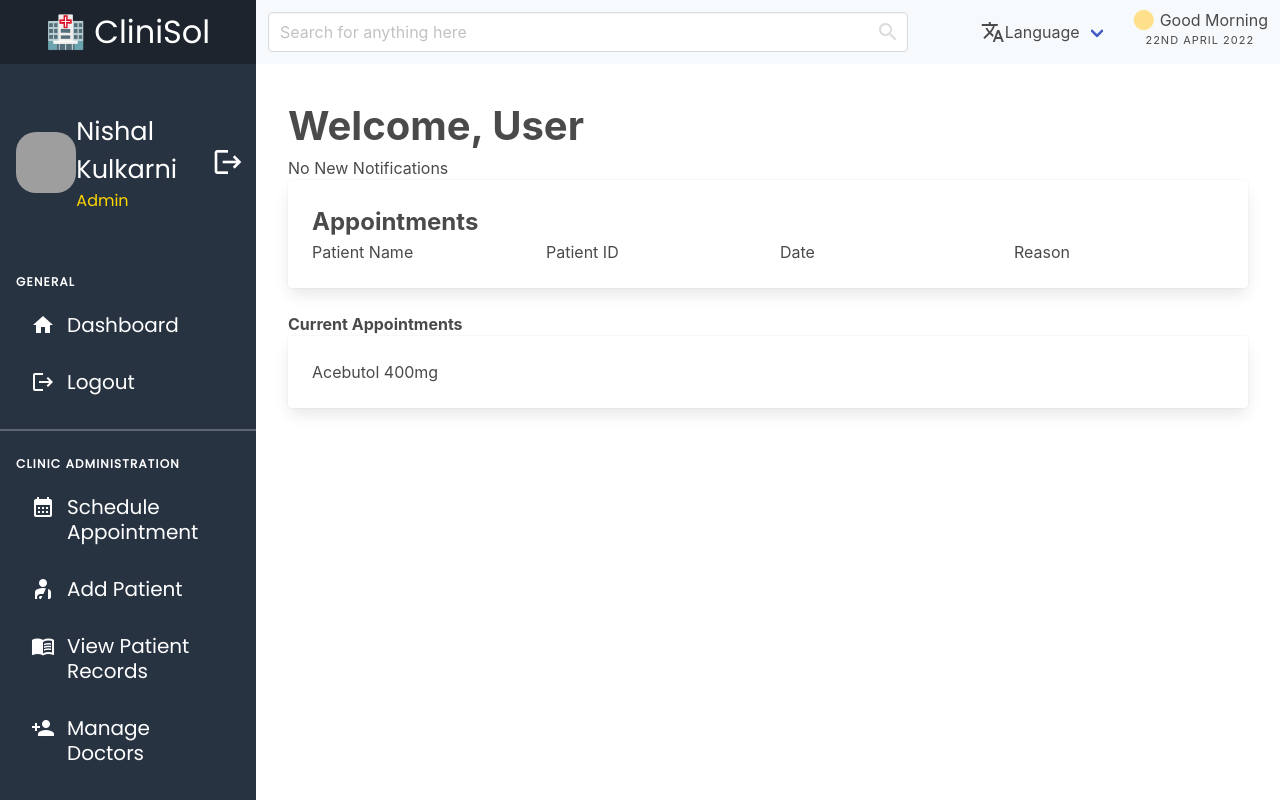
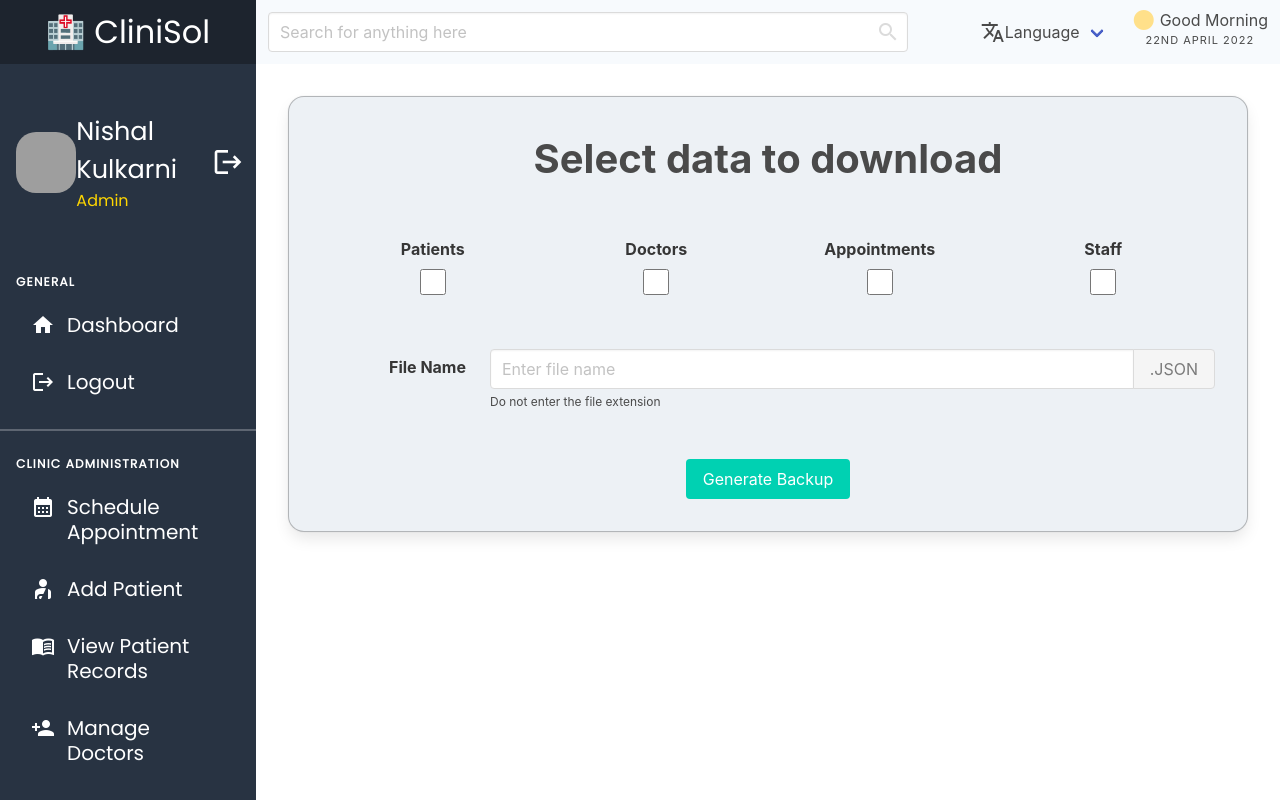
Before and after one commit to ajaytitus1386/CliniSol-Frontend, a Next.js app: page /backup/generateBackup in a window 1280 px wide. Built offline with nearby package versions, Linux system fonts and the light colour scheme; grey boxes are pictures that could not be loaded.

Commit message:
Backup: Add backup frontend and backend

```diff
--- a/pages/backup/generateBackup.tsx
+++ b/pages/backup/generateBackup.tsx
@@ -1,50 +1,230 @@
-import React from "react";
+import React, { useState } from "react";
+import { Doctor } from "../../types/doctor";
 
-const Patient = () => {
-  const userName = "User";
-  const notifications = "No New Notifications";
+const GenBackup = () => {
+  const getDoctorsFromDB = async () => {
+    const res = await fetch(
+      'http://home.navboi.tech/api/v1/doctor/all',
+      {
+        headers: {
+          'Authorization': 'Bearer eyJhbGciOiJIUzI1NiIsInR5cCI6IkpXVCJ9.eyJzdGFmZl9pZCI6MSwiaWF0IjoxNjUwNzA3MzI0LCJleHAiOjE2NTMyOTkzMjR9.HhpZL5Jp7Qi0JNQHXTPanOMA92gVc4HFSMoB8tTo7y4',
+          'Content-Type': 'application/json'
+        },
+        method: 'GET'
+      }
+    )
+
+    const data = await res.json();
+    data.sort((a: any, b: any) => a.id - b.id);
+
+    return data;
+  }
+
+  const getStaffFromDB = async () => {
+    const res = await fetch(
+      'http://home.navboi.tech/api/v1/staff/all',
+      {
+        headers: {
+          'Authorization': 'Bearer eyJhbGciOiJIUzI1NiIsInR5cCI6IkpXVCJ9.eyJzdGFmZl9pZCI6MSwiaWF0IjoxNjUwNzA3MzI0LCJleHAiOjE2NTMyOTkzMjR9.HhpZL5Jp7Qi0JNQHXTPanOMA92gVc4HFSMoB8tTo7y4',
+          'Content-Type': 'application/json'
+        },
+        method: 'GET'
+      }
+    )
+
+    const data = await res.json();
+    data.sort((a: any, b: any) => a.id - b.id);
+
+    return data;
+  }
+
+  const getPatientFromDB = async () => {
+    const res = await fetch(
+      'http://home.navboi.tech/api/v1/patient/all',
+      {
+        headers: {
+          'Authorization': 'Bearer eyJhbGciOiJIUzI1NiIsInR5cCI6IkpXVCJ9.eyJzdGFmZl9pZCI6MSwiaWF0IjoxNjUwNzA3MzI0LCJleHAiOjE2NTMyOTkzMjR9.HhpZL5Jp7Qi0JNQHXTPanOMA92gVc4HFSMoB8tTo7y4',
+          'Content-Type': 'application/json'
+        },
+        method: 'GET'
+      }
+    )
+
+    const data = await res.json();
+    data.sort((a: any, b: any) => a.id - b.id);
+
+    return data;
+  }
+
+  const getAppointmentFromDB = async () => {
+    const res = await fetch(
+      'http://home.navboi.tech/api/v1/appointment/all',
+      {
+        headers: {
+          'Authorization': 'Bearer eyJhbGciOiJIUzI1NiIsInR5cCI6IkpXVCJ9.eyJzdGFmZl9pZCI6MSwiaWF0IjoxNjUwNzA3MzI0LCJleHAiOjE2NTMyOTkzMjR9.HhpZL5Jp7Qi0JNQHXTPanOMA92gVc4HFSMoB8tTo7y4',
+          'Content-Type': 'application/json'
+        },
+        method: 'GET'
+      }
+    )
+
+    const data = await res.json();
+    data.sort((a: any, b: any) => a.id - b.id);
+
+    return data;
+  }
+
+
+  const getBackupFromDB = async (event: any) => {
+    event.preventDefault();
+
+    var save_data = [];
+    var filename = event.target.filename.value + ".json";
+    var download_data = await Promise.all([getPatientFromDB(), getDoctorsFromDB(), getAppointmentFromDB(), getStaffFromDB()]);
+
+    if(event.target.patients.checked) {
+      save_data.push(download_data[0]);
+    }
+
+    if(event.target.doctors.checked) {
+      save_data.push(download_data[1]);
+    }
+
+    if(event.target.appointments.checked) {
+      save_data.push(download_data[2]);
+    }
+
+    if(event.target.staff.checked){
+      save_data.push(download_data[3]);
+    }
+
+    var element = document.createElement('a');
+    element.setAttribute('href', 'data:application/json;charset=utf-8,' + encodeURIComponent(JSON.stringify(save_data)));
+    element.setAttribute('download', filename);
+
+    element.style.display = 'none';
+    document.body.appendChild(element);
+
+    element.click();
+
+    document.body.removeChild(element);
+
+    // event.target.reset();
+  }
 
   return (
-    <div className="container">
-      <h1 className="is-size-2 has-text-weight-bold is-grey-dark">
-        Welcome, {userName}
-      </h1>
-      <h2 className="is-size-6 is-grey-light">{notifications}</h2>
-      <div className="tile is-ancestor">
-        <div className="tile">
-          <div className="tile is-parent is-vertical">
-            <div className="tile is-child">
-              {/* Appointment Table */}
-              <div className="card">
-                <div className="card-content">
-                  <h3 className="is-size-4 is-grey-dark has-text-weight-bold">
-                    Appointments
-                  </h3>
-                  <div className="columns">
-                    <div className="column">Patient Name</div>
-                    <div className="column">Patient ID</div>
-                    <div className="column">Date</div>
-                    <div className="column">Reason</div>
-                  </div>
-                </div>
+    <div className="container box">
+      <h1 className="is-size-2 has-text-weight-bold is-grey-dark mb-6 has-text-centered">Select data to download</h1>
+      <form onSubmit={getBackupFromDB}>
+        <div className="field is-horizontal">
+          <div className="field-body">
+            <div className="field is-expanded">
+              <p className="control is-expanded has-icons-left">
+                <label className="label">Patients</label>
+                <input id="patients" name="patients" className="checkbox" type="checkbox" />
+              </p>
+            </div>
+          </div>
+          <div className="field-body">
+            <div className="field is-expanded">
+              <p className="control is-expanded has-icons-left">
+                <label className="label">Doctors</label>
+                <input id="doctors" name="doctors" className="checkbox" type="checkbox" />
+              </p>
+            </div>
+          </div>
+          <div className="field-body">
+            <div className="field is-expanded">
+              <p className="control is-expanded has-icons-left">
+                <label className="label">Appointments</label>
+                <input id="appointments" name="appointments" className="checkbox" type="checkbox" />
+              </p>
+            </div>
+          </div>
+          <div className="field-body">
+            <div className="field is-expanded">
+              <p className="control is-expanded has-icons-left">
+                <label className="label">Staff</label>
+                <input id="staff" name="staff" className="checkbox" type="checkbox" />
+              </p>
+            </div>
+          </div>
+        </div>
+
+        <div className="field is-horizontal mt-6">
+          <div className="field-label is-normal">
+            <label className="label">File Name</label>
+          </div>
+          <div className="field-body">
+            <div className="field is-expanded">
+              <div className="field has-addons">
+
+                <p className="control is-expanded">
+                  <input id="filename" name="filename" className="input" type="text" placeholder="Enter file name" required />
+                </p>
+                <p className="control">
+                  <a className="button is-static">
+                    .JSON
+                  </a>
+                </p>
               </div>
+              <p className="help">Do not enter the file extension</p>
             </div>
-            <div className="tile is-child">
-              {/* Appointment Card */}
-              <h3 className="is-size-6 is-grey-dark has-text-weight-bold">
-                Current Appointments
-              </h3>
-              <div className="card is-4">
-                <div className="card-content">
-                  <div className="content">Acebutol 400mg</div>
-                </div>
+          </div>
+        </div>
+
+        <div className="field is-horizontal mt-6">
+          <div className="field-body">
+            <div className="field">
+              <div className="control">
+                <button className="button is-primary" type="submit">
+                  Generate Backup
+                </button>
               </div>
             </div>
           </div>
         </div>
-      </div>
+      </form>
+
+      <style jsx>{`
+        .container {
+            background: #EDF1F5;
+            padding: 2rem;
+            border-radius: 1rem;
+        }
+
+        .checkbox {
+          width: 1.6rem;
+          height: 1.6rem;
+          margin-bottom: 0;
+
+        }
+
+        .row {
+            display: flex;
+            flex-direction: row;
+            align-items: center;
+            justify-items: center;
+          }
+
+          .control {
+            text-align: center;
+          }
+          .box {
+            border: 1px solid rgba(0, 0, 0, 0.25);
+          }
+
+          .divider {
+            width: 100%;
+            margin-right: 1rem;
+            margin-bottom: 1rem;
+            height: 1px;
+            background: rgba(0, 0, 0, 0.15);
+            border-radius: 50%;
+          }
+        `}</style>
     </div>
   );
 };
 
-export default Patient;
+export default GenBackup;
--- a/pages/doctors/manageDoctor.tsx
+++ b/pages/doctors/manageDoctor.tsx
@@ -3,7 +3,7 @@ import { Doctor } from "../../types/doctor";
 
 function DoctorRow(doctor: Doctor) {
   return (
-    <div className="columns">
+    <div className="columns" key={doctor.id}>
       <div className="column">{doctor.id}</div>
       <div className="column">{doctor.name}</div>
       <div className="column">{doctor.phone}</div>
@@ -73,8 +73,6 @@ const ManageDoctor = () => {
     data.sort((a: any,b: any) => a.id - b.id);
 
     setDoctorsDataDB(data);
-
-    return [0, 1, 2, 3, 45, 7]
   }
 
   getDoctorsFromDB();
```
